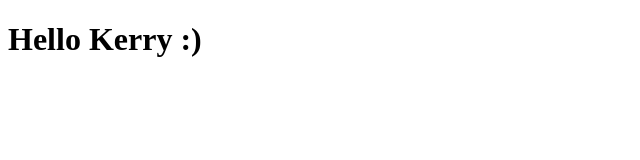
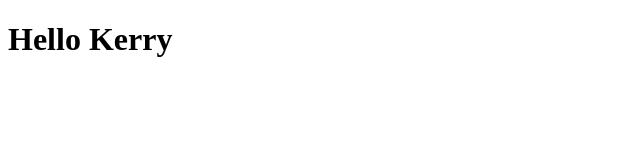
Before and after one commit to kerry91/test-site1, a plain HTML site: page site/index.html in a window 1280 px wide. Shown: the full height of the page, 0-640 px from the left. Drawn offline with Linux system fonts and the light colour scheme.

Commit message:
My First Page.

```diff
--- a/site/index.html
+++ b/site/index.html
@@ -4,6 +4,6 @@
 	<title>Hello Kerry!</title>
 </head>
 <body>
-<h1>Hello Kerry :)</h1>
+<h1>Hello Kerry</h1>
 </body>
 </html>
```
